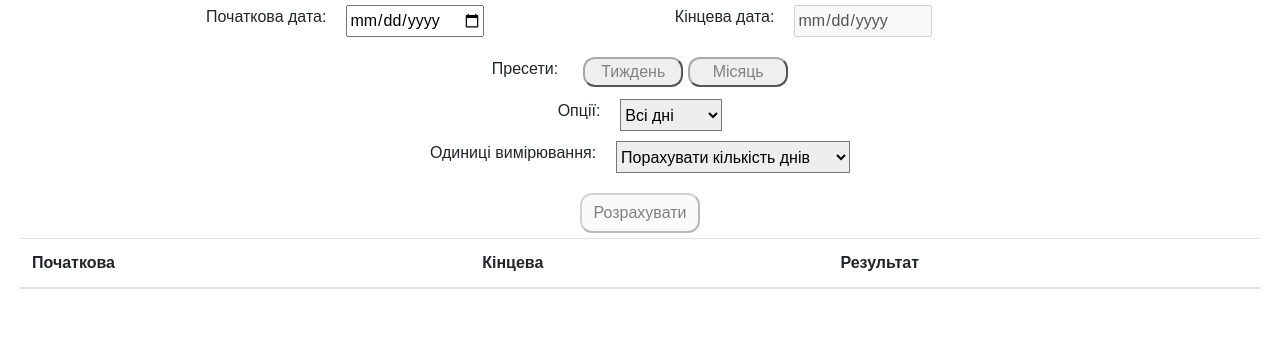
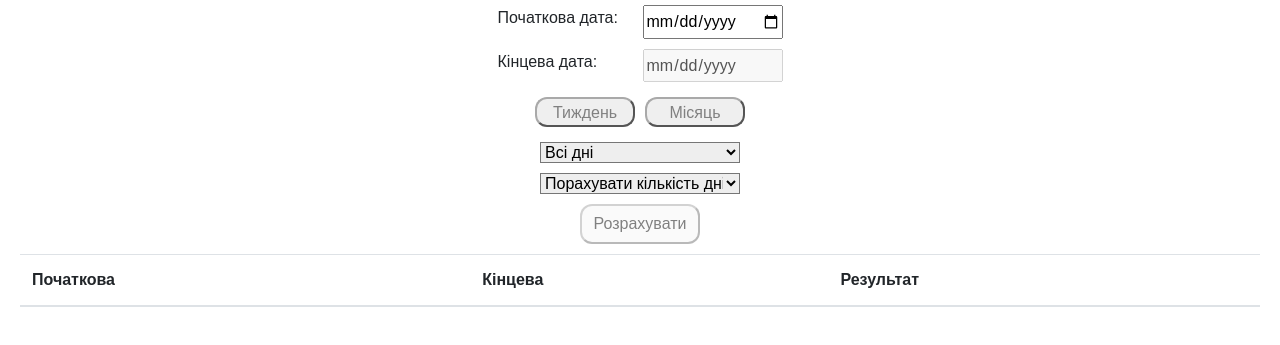
Before and after one commit to zen1tsuu/course-project-1, a plain HTML site: page index.html in a window 1280 px wide. Shown: the part 71-416 px from the top of the page. Drawn offline with Linux system fonts and the light colour scheme.

Commit message:
Changed styles

```diff
--- a/index.html
+++ b/index.html
@@ -22,13 +22,11 @@
   </div>
 
   <div id="preset-container">
-    <label for="presets-select">Пресети:</label>
     <button class="preset">Тиждень</button>
     <button class="preset">Місяць</button>
   </div>
 
   <div id="options-container">
-    <label for="options-select">Опції:</label>
     <select id="options-select">
       <option value="all" selected="selected">Всі дні</option>
       <option value="weekdays">Будні дні</option>
@@ -37,7 +35,6 @@
   </div>
 
   <div id="dimension-container">
-    <label for="options-select">Одиниці вимірювання:</label>
     <select id="dimension-select">
       <option value="days" selected="selected">Порахувати кількість днів</option>
       <option value="hours">Порахувати кількість годин</option>
@@ -50,6 +47,7 @@
     <button id="calculate-button" disabled>Розрахувати</button>
   </div>
 
+  <div id="results-container">
     <table class="table" id="results-table">
       <thead>
         <tr>
@@ -60,6 +58,7 @@
       </thead>
       <tbody></tbody>
     </table>
+  </div>
 
   <script src="script.js"></script>
 </body>
--- a/style.css
+++ b/style.css
@@ -1,13 +1,27 @@
 body {
   font-family: Arial, sans-serif;
+  padding: 20px;
+  line-height: 1.6;
   margin: 0;
-  padding: 20px;
+}
+
+h1 {
+  text-align: center;
 }
 
 .input-container {
-  display: inline-flex;
+  display: flex;
+  justify-content: center;
   margin-bottom: 10px;
-  padding-left: 15%;
+}
+
+label {
+  padding-right: 20px;
+  width: 145px;
+}
+
+input {
+  width: 140px;
 }
 
 input:hover {
@@ -19,6 +33,21 @@ input:hover {
   display: flex;
   justify-content: center;
   margin-top: 10px;
+}
+
+.preset {
+  margin: 5px;
+  width: 100px;
+  height: 30px;
+  border-radius: 12px;
+  border-color: darkgray;
+  color: gray;
+  position: relative;
+}
+
+.preset:hover{
+  background: #eee;
+  color: black;
 }
 
 #options-container {
@@ -33,28 +62,17 @@ input:hover {
   margin-top: 10px;
 }
 
-.preset {
-  margin-left: 5px;
-  width: 100px;
-  height: 30px;
-  border-radius: 12px;
-  border-color: darkgray;
-  color: gray;
-}
-
-.preset:hover{
-  background: #eee;
-  color: black;
+.calculate-container {
+  display: flex;
+  justify-content: center;
+  margin: 10px;
 }
 
 #calculate-button {
   display: block;
-  margin: auto;
-  margin-top: 20px;
   width: 120px;
   height: 40px;
   border-radius: 12px;
-  background: light;
   color: gray;
 }
 
@@ -63,36 +81,8 @@ input:hover {
   color: black;
 }
 
-.results-list {
-  display: flex;
-  justify-content: center;
-  flex-wrap: wrap;
-}
-
-h1 {
-  text-align: center;
-}
-
-h3 {
-  text-align: center;
-}
-
-p {
-  padding: 20px;
-}
-
-.task-title{
-  text-align: center;
-  padding-right: 10%;
-  padding-left: 10%;
-  border: 2px solid black;
-}
-
-label {
-  padding-right: 20px;
-}
-
 select {
+  width: 200px;
   background: #eee;
   color: black;
 }
```
Lines whose indentation alone changed are shown as unchanged.
